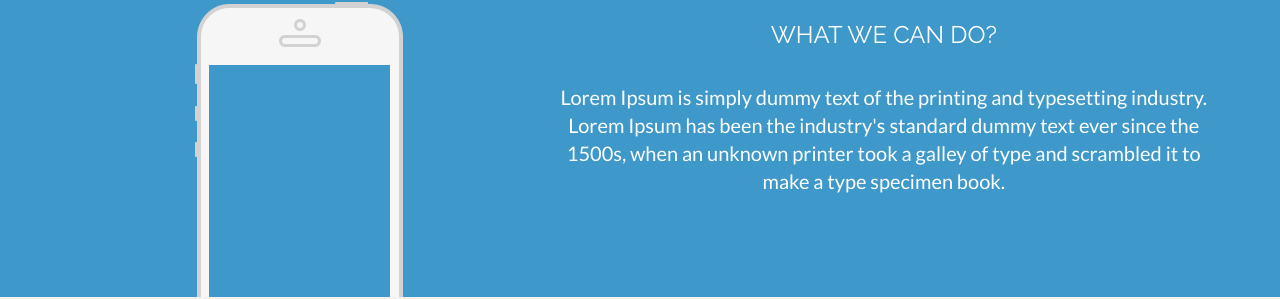
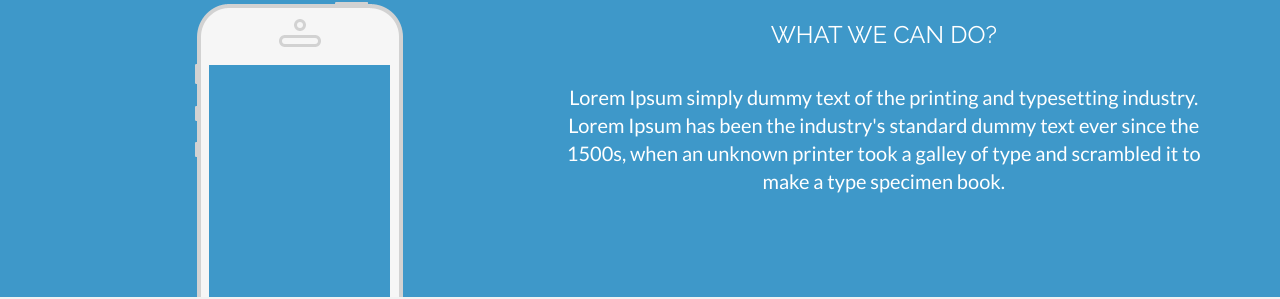
Before and after one commit to ZPATS/zpats.github.io, a plain HTML site: page index.html in a window 1280 px wide. Shown: the part 118-417 px from the top of the page. Drawn offline with nearby package versions, Linux system fonts and the light colour scheme.

Commit message:
Update index.html

```diff
--- a/index.html
+++ b/index.html
@@ -58,7 +58,7 @@
 
 				<div class="col-lg-7 centered">
 					<h3>WHAT WE CAN DO?</h3>
-					<p>Lorem Ipsum is simply dummy text of the printing and typesetting industry. Lorem Ipsum has been the industry's standard dummy text ever since the 1500s, when an unknown printer took a galley of type and scrambled it to make a type specimen book.</p>
+					<p>Lorem Ipsum simply dummy text of the printing and typesetting industry. Lorem Ipsum has been the industry's standard dummy text ever since the 1500s, when an unknown printer took a galley of type and scrambled it to make a type specimen book.</p>
 				</div>
 			</div>
 		</div>
```
